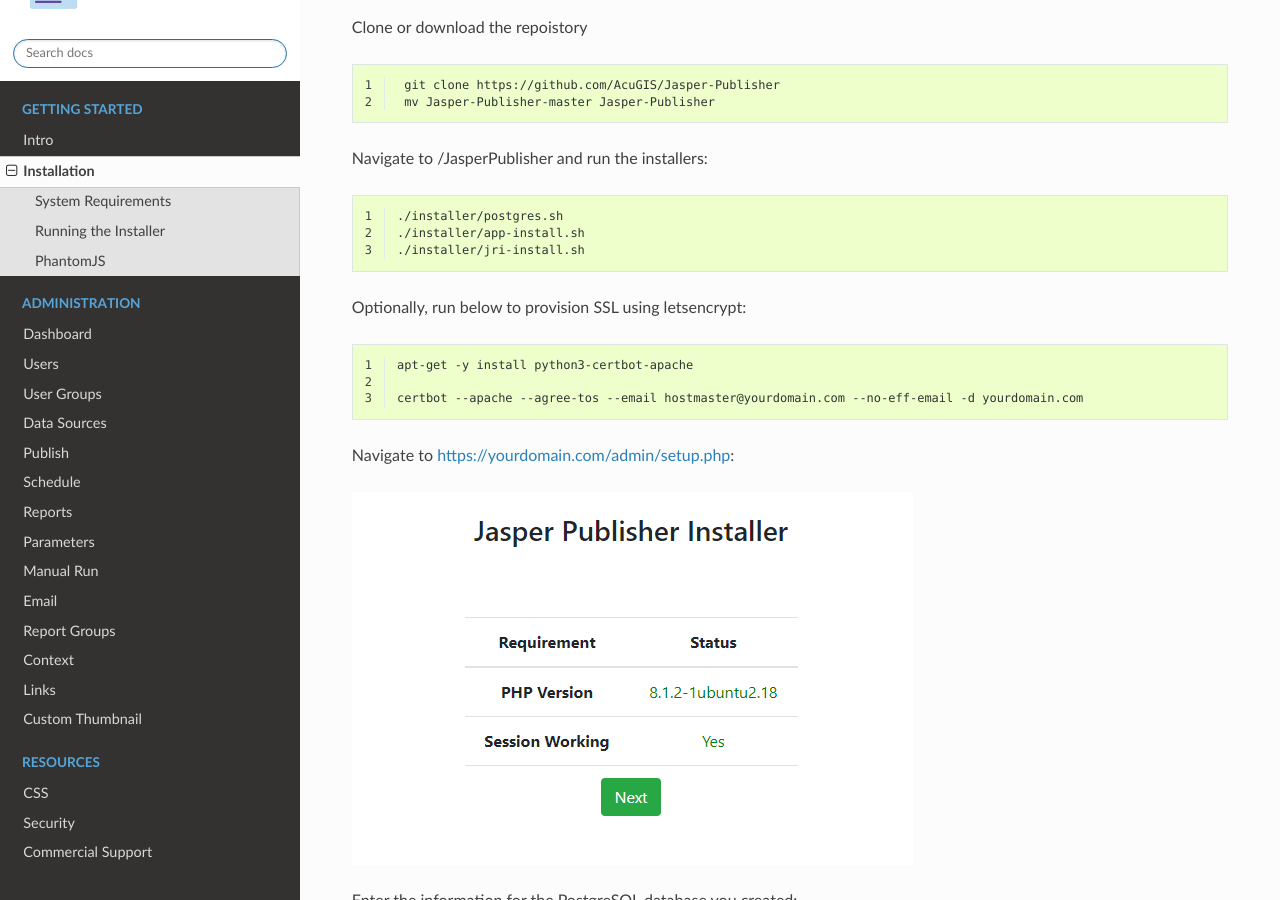
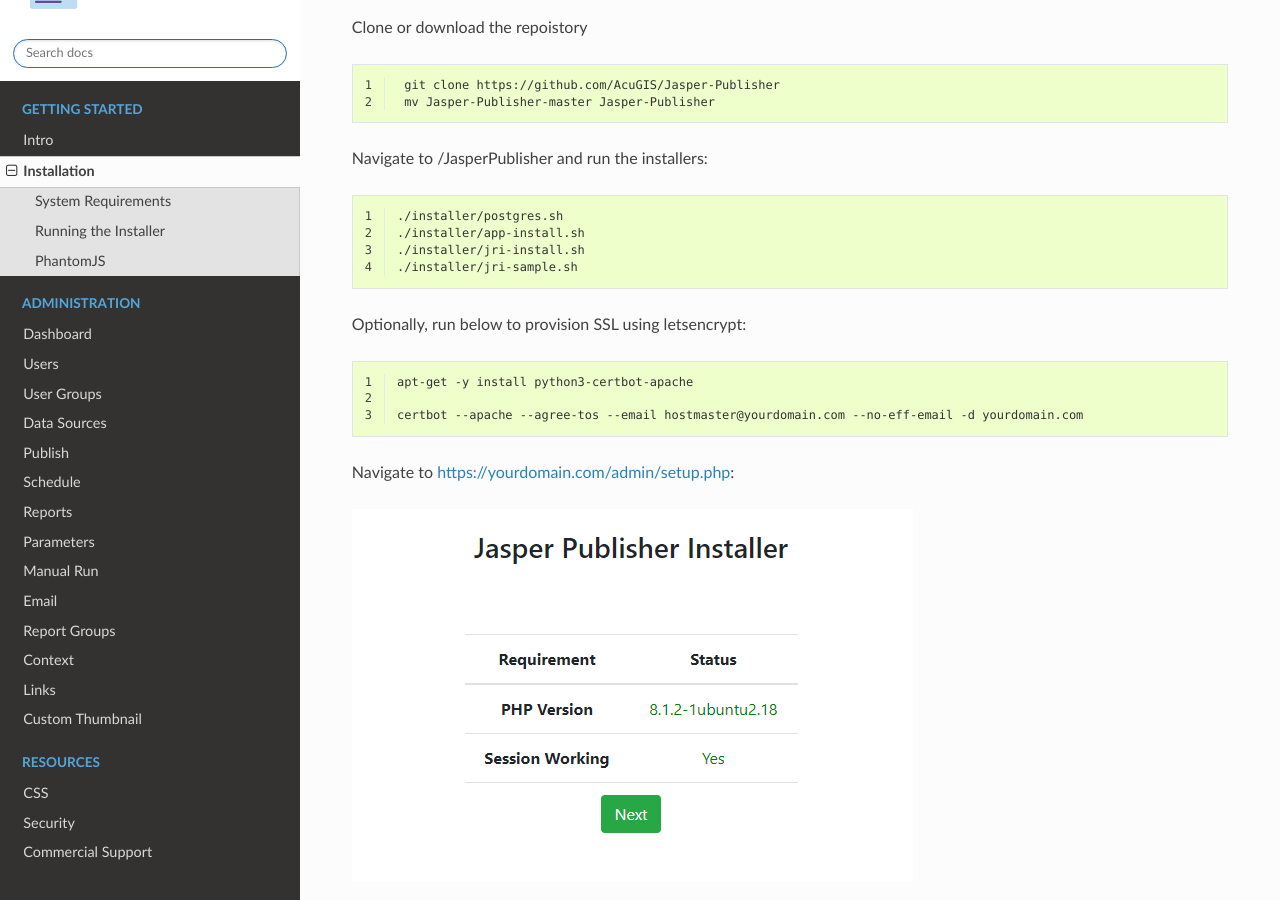
Before and after one commit to AcuGIS/jasper-report-publisher, a Sphinx documentation site: the page built from docs/installing.rst, in a window 1280 px wide and 900 px high, scrolled down 448 px. Built offline with Sphinx 7.4.7 and the Read the Docs theme 2.0.0, drawn with Linux system fonts in a browser that asks for light colours; pages that are not in the unit, such as notebooks, are missing from menus; some of the changed lines change nothing that is shown.

Commit message:
Update installing.rst

```diff
--- a/docs/installing.rst
+++ b/docs/installing.rst
@@ -31,6 +31,7 @@
    ./installer/postgres.sh
    ./installer/app-install.sh
    ./installer/jri-install.sh
+   ./installer/jri-sample.sh
 
 Optionally, run below to provision SSL using letsencrypt:
 
@@ -48,7 +49,7 @@
 
 Enter the information for the PostgreSQL database you created:
 
-.. image:: _static/installer-credentials.png
+.. image:: _static/install-screen-2.png
 
 The installer will create the required objects in PostgreSQL
 
```
